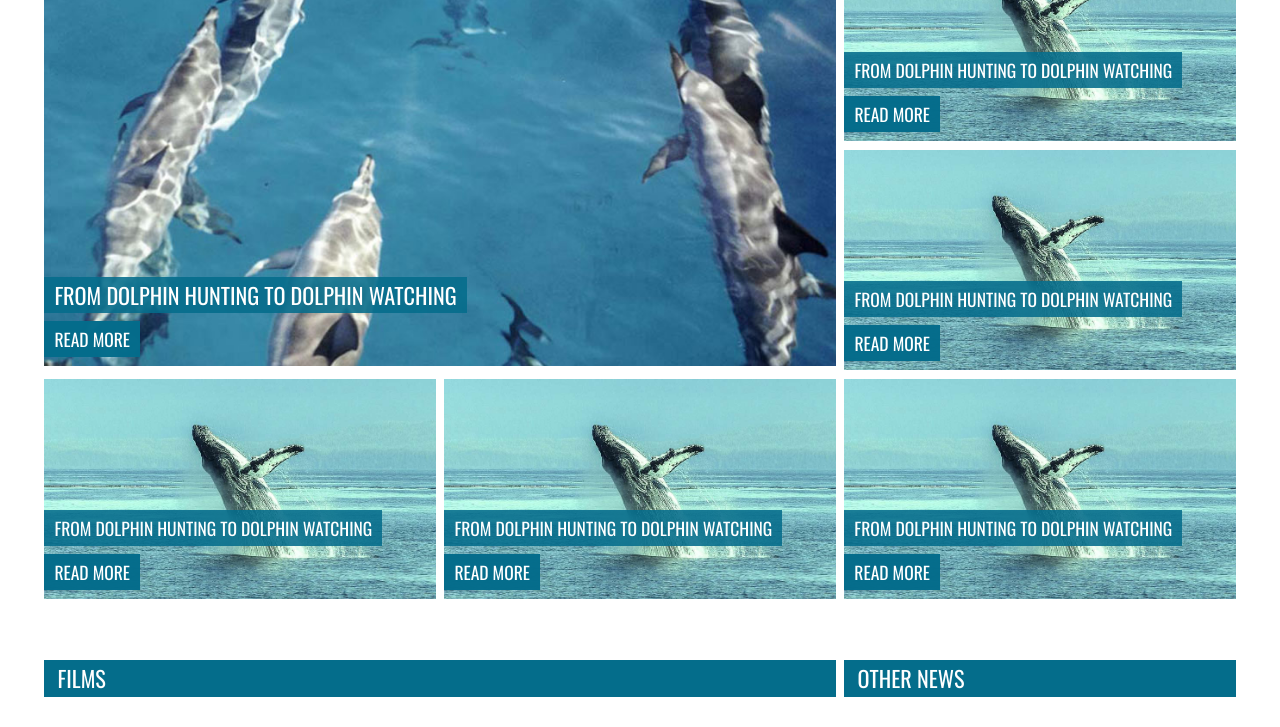
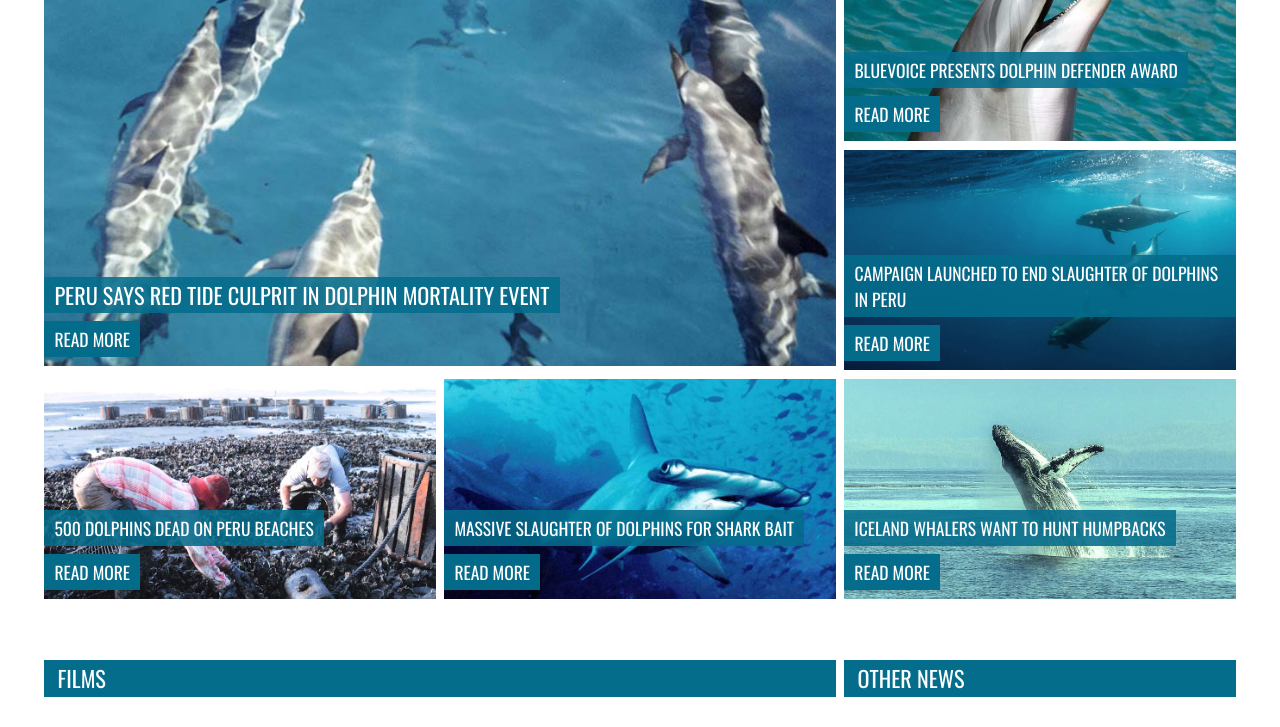
Before and after one commit to gumbey/blue-voice, a Jekyll site: the page built from index.html, in a window 1280 px wide and 1400 px high, scrolled down 484 px. Shown: the top 727 px of the window. Built offline with Jekyll 4.4.1, drawn with Linux system fonts in a browser that asks for light colours; nearby versions of some CDN libraries; some web fonts are replaced; a style sheet for code colours, icons or effects is not loaded; some of the changed text lies outside the part shown.

Commit message:
doc(html): change content on page
change content to match other content for presentation

```diff
--- a/index.html
+++ b/index.html
@@ -12,7 +12,7 @@ title: Home
 						</div>
 						<div>
 							<div class="info-wrap">
-								<h2 class="info push-0 giga island-half">From dolphin hunting to dolphin watching</h2>
+								<h2 class="info push-0 giga island-half">Peru Says Red Tide Culprit in Dolphin Mortality Event</h2>
 							</div>
 							<div class="read-wrap">
 								<p class="read read island-half push-0">Read more</p>
@@ -24,11 +24,11 @@ title: Home
 					<div class="grid">
 						<div class="unit unit-xs-1 unit-s-1 unit-m-1-2 unit-l-1 bucket island-1-4">
 							<div class="bucket">
-								<div class="bucket-img" style="background-image: url({{site.baseurl}}/images/whale.jpg); no-repeat center;">
+								<div class="bucket-img" style="background-image: url({{site.baseurl}}/images/dolphincloseup.jpg); no-repeat center;">
 								</div>
 								<div>
 									<div class="info-wrap">
-										<h2 class="info push-0 kilo island-half">From dolphin hunting to dolphin watching</h2>
+										<h2 class="info push-0 kilo island-half">BlueVoice Presents Dolphin Defender Award</h2>
 									</div>
 									<div class="read-wrap">
 										<p class="read read island-half push-0">Read more</p>
@@ -38,11 +38,11 @@ title: Home
 						</div>
 						<div class="unit unit-xs-1 unit-s-1 unit-m-1-2 unit-l-1 bucket island-1-4">
 							<div class="bucket">
-								<div class="bucket-img" style="background-image: url({{site.baseurl}}/images/whale.jpg); no-repeat center;">
+								<div class="bucket-img" style="background-image: url({{site.baseurl}}/images/dolphinpod3.jpg); no-repeat center;">
 								</div>
 								<div>
 									<div class="info-wrap">
-										<h2 class="info push-0 kilo island-half">From dolphin hunting to dolphin watching</h2>
+										<h2 class="info push-0 kilo island-half">Campaign Launched to End Slaughter of Dolphins in Peru</h2>
 									</div>
 									<div class="read-wrap">
 										<p class=" read island-half push-0">Read more</p>
@@ -58,11 +58,11 @@ title: Home
 				<div class="grid">
 					<div class="unit unit-xs-1 unit-s-1 unit-m-1-2 unit-l-1-3 bucket island-1-4">
 						<div class="bucket">
-							<div class="bucket-img" style="background-image: url({{site.baseurl}}/images/whale.jpg); no-repeat center;">
+							<div class="bucket-img" style="background-image: url({{site.baseurl}}/images/farming.jpg); no-repeat center;">
 							</div>
 							<div>
 								<div class="info-wrap">
-									<h2 class="info push-0 kilo island-half">From dolphin hunting to dolphin watching</h2>
+									<h2 class="info push-0 kilo island-half">500 Dolphins Dead On Peru Beaches</h2>
 								</div>
 								<div class="read-wrap">
 									<p class="info read island-half push-0">Read more</p>
@@ -72,11 +72,11 @@ title: Home
 					</div>
 					<div class="unit unit-xs-1 unit-s-1 unit-m-1-2 unit-l-1-3 bucket island-1-4">
 						<div class="bucket">
-							<div class="bucket-img" style="background-image: url({{site.baseurl}}/images/whale.jpg); no-repeat center;">
+							<div class="bucket-img" style="background-image: url({{site.baseurl}}/images/shark.jpg); no-repeat center;">
 							</div>
 							<div>
 								<div class="info-wrap">
-									<h2 class="info push-0 kilo island-half">From dolphin hunting to dolphin watching</h2>
+									<h2 class="info push-0 kilo island-half">Massive Slaughter of Dolphins for Shark Bait</h2>
 								</div>
 								<div class="read-wrap">
 									<p class="read read island-half push-0">Read more</p>
@@ -90,7 +90,7 @@ title: Home
 							</div>
 							<div>
 								<div class="info-wrap">
-									<h2 class="info push-0 kilo island-half">From dolphin hunting to dolphin watching</h2>
+									<h2 class="info push-0 kilo island-half">Iceland Whalers Want to Hunt Humpbacks</h2>
 								</div>
 								<div class="read-wrap">
 									<p class="read island-half push-0">Read more</p>
@@ -100,11 +100,11 @@ title: Home
 					</div>
 					<div class="unit unit-xs-hidden unit-s-hidden unit-m-1-2 unit-l-hidden bucket island-1-4">
 						<div class="bucket">
-							<div class="bucket-img" style="background-image: url({{site.baseurl}}/images/whale.jpg); no-repeat center;">
+							<div class="bucket-img" style="background-image: url({{site.baseurl}}/images/ocean.jpg); no-repeat center;">
 							</div>
 							<div>
 								<div class="info-wrap">
-									<h2 class="info push-0 kilo island-half">From dolphin hunting to dolphin watching</h2>
+									<h2 class="info push-0 kilo island-half">Eyeball-to-Eyeball with the Whalers In Iceland</h2>
 								</div>
 								<div class="read-wrap">
 									<p class="read island-half push-0">Read more</p>
@@ -116,7 +116,7 @@ title: Home
 			</div>
 		</div>
 </div>
-		<div class="grid">
+		<div class="grid pad-b-2">
 
 			<div class="unit-xs-1 unit-s-1 unit-m-1 unit-l-2-3">
 				<div class="unit unit-xs-1 unit-s-1 unit-m-1 unit-l-1 island-1-4">
@@ -125,7 +125,7 @@ title: Home
 			<div class="grid">
 				<div class="unit unit-xs-1 unit-s-1 unit-m-1 unit-l-1 island-1-4">
 					<div class="embed embed-16by9">
-							<iframe class="embed-item" src="https://www.youtube.com/embed/1yFhp2Tku2U" frameborder="0" allowfullscreen></iframe>
+							<iframe class="embed-item" src="https://www.youtube.com/embed/xL218xXpWcI" frameborder="0" allowfullscreen></iframe>
 					</div>
 					<div class="none pad-t-1-2">
 						<h3 class="">Taiji Dolphins To China By Truck & Air</h3>
@@ -139,7 +139,7 @@ title: Home
 				</div>
 				<div class="unit unit-xs-1 unit-s-1 unit-m-1 unit-l-1-2 island-1-4">
 					<div class="embed embed-16by9">
-							<iframe class="embed-item" src="https://www.youtube.com/embed/1yFhp2Tku2U" frameborder="0" allowfullscreen></iframe>
+							<iframe class="embed-item" src="https://www.youtube.com/embed/60jEktJkrC8" frameborder="0" allowfullscreen></iframe>
 					</div>
 				</div>
 			</div>
@@ -149,28 +149,32 @@ title: Home
 				<div class="unit unit-xs-1 unit-s-1 unit-m-1 unit-l-1 island-1-4">
 					<h2 class="other giga gutter-1-2">other news</h2>
 					<div class="unit unit-xs-1 unit-s-1 unit-m-1 unit-l-1">
-						<h3 class="head kilo push-0 push-1-2">Massive die-off of Dolphins in Peru</h3>
-						<p class="milli">BlueVoice Executive Director Hardy Jones and Dr. Carlos
-						Yaipen-Llanos went to the scene and counted 615 dead dolphins within 135
-						kilometers.</p>
+						<h3 class="head kilo push-0">Shark Finning: Cruel and Devastating to World’s Sharks</h3>
+						<p class="push-0 micro">Shark finning is a dreadful practice that worldwide
+						has decimated shark populations. The shark fins are used solely for
+						shark fin soup, a Chinese delicacy. The rest of the shark is dumped,
+						often still alive, back into the sea as trash.</p>
+						<p class="sup uppercase head micro">Read more</p>
 					</div>
 					<div class="unit unit-xs-1 unit-s-1 unit-m-1 unit-l-1">
-						<h3 class="head kilo push-0 push-1-2">Massive die-off of Dolphins in Peru</h3>
-						<p class="milli">BlueVoice Executive Director Hardy Jones and Dr. Carlos
-						Yaipen-Llanos went to the scene and counted 615 dead dolphins within 135
-						kilometers.</p>
+						<h3 class="head kilo push-0">San Juan Orcas on the brink from PCB contamination</h3>
+						<p class="push-0 micro height-2">These are some of the most known and beloved
+						marine mammals on earth. Now they may be the most contaminated mammals
+						on earth. Because of the high concentration of PCBs in their tissues,
+						the orcas’ immune systems are depressed, their reproductive systems don’t
+						develop and first born calves often die.</p>
+						<p class="sup uppercase head micro">Read more</p>
 					</div>
 					<div class="unit unit-xs-1 unit-s-1 unit-m-1 unit-l-1">
-						<h3 class="head kilo push-0 push-1-2">Massive die-off of Dolphins in Peru</h3>
-						<p class="milli">BlueVoice Executive Director Hardy Jones and Dr. Carlos
-						Yaipen-Llanos went to the scene and counted 615 dead dolphins within 135
-						kilometers.</p>
-					</div>
-					<div class="unit unit-xs-1 unit-s-1 unit-m-1 unit-l-1">
-						<h3 class="head kilo push-0 push-1-2">Massive die-off of Dolphins in Peru</h3>
-						<p class="milli">BlueVoice Executive Director Hardy Jones and Dr. Carlos
-						Yaipen-Llanos went to the scene and counted 615 dead dolphins within 135
-						kilometers.</p>
+						<h3 class="head kilo push-0">Shark Central</h3>
+						<p class="micro push-0">Shark! Just the name evokes powerful images of teeth,
+						jaws and powerful attacks. But is this image truly warranted? The answer,
+						quite simply, is no. Sharks are indeed successful predators, a testament
+						to their longevity. Sharks have remained virtually unchanged for over
+						40 million years and inhabit every ocean on the planet. The images we
+						have of sharks, often portrayed in movies, are only one aspect of this
+						spectacular fish.</p>
+						<p class="sup uppercase head micro">Read more</p>
 					</div>
 				</div>
 			</div>
```
